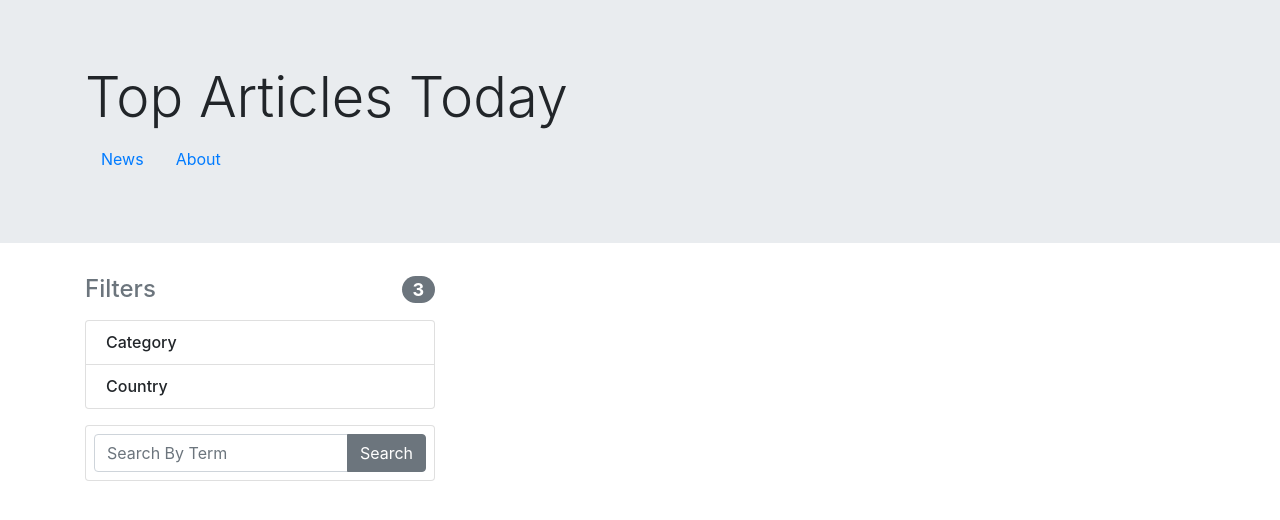
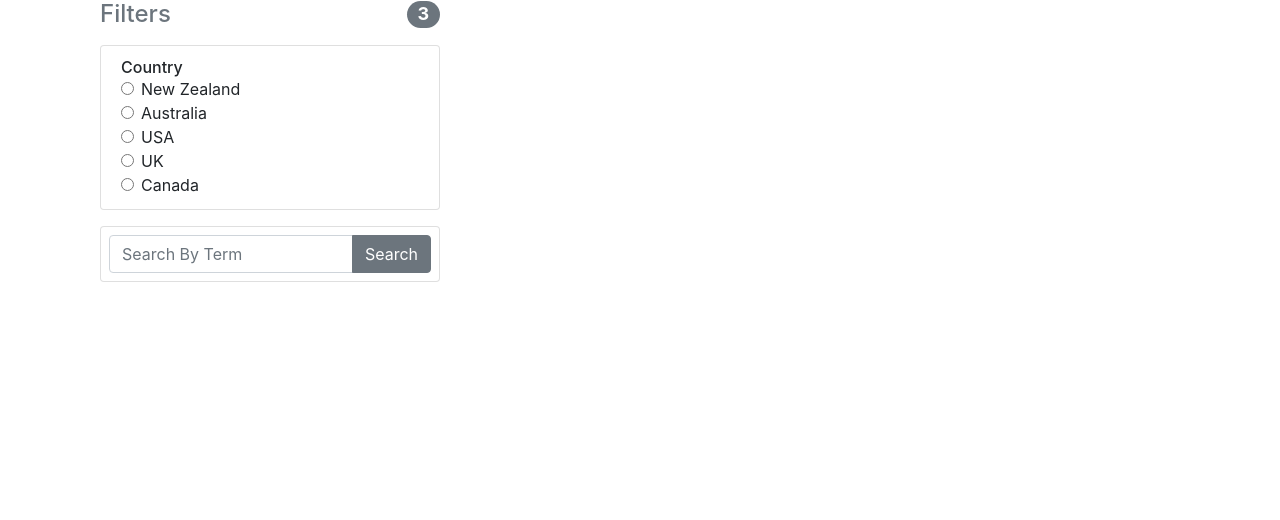
Before and after one commit to ryleybridges/formative3.1, a website: page public/index.html in a window 1280 px wide. Drawn offline with nearby package versions, Linux system fonts and the light colour scheme; no server answers.

Commit message:
getting country filters

```diff
--- a/public/index.html
+++ b/public/index.html
@@ -8,45 +8,7 @@
   </head>
   <body>
 
-    <!-- Navigation Layout Idea No. 1 - Navbar -->
-    <!-- <div class="container">
-
-      <nav class="navbar navbar-expand-lg navbar-dark bg-dark">
-        <a class="navbar-brand" href="#">Top Articles Today</a>
-        <button class="navbar-toggler" type="button" data-toggle="collapse" data-target="#navbarNav" aria-controls="navbarNav" aria-expanded="false" aria-label="Toggle navigation">
-          <span class="navbar-toggler-icon"></span>
-        </button>
-        <div class="collapse navbar-collapse" id="navbarNav">
-          <ul class="navbar-nav">
-            <li class="nav-item active">
-              <a class="nav-link" href="#">News</a>
-            </li>
-            <li class="nav-item">
-              <a class="nav-link" href="#">About</a>
-            </li>
-          </ul>
-        </div>
-      </nav>
-
-    </div> -->
-
-    <!-- Navigation Layout Idea No. 2 - Jumbotron -->
-    <div class="jumbotron jumbotron-fluid">
-      <div class="container">
-        <h1 class="display-4">Top Articles Today</h1>
-        <ul class="nav">
-          <li class="nav-item">
-            <a class="nav-link active" href="#">News</a>
-          </li>
-          <li class="nav-item">
-            <a class="nav-link" href="#">About</a>
-          </li>
-        </ul>
-      </div>
-    </div>
-
     <div id="content" class="container">
-      <div class="row">
         <div class="col-md-4 order-md-2 mb-4">
           <h4 class="d-flex justify-content-between align-items-center mb-3">
             <span class="text-muted">Filters</span>
@@ -55,12 +17,37 @@
           <ul class="list-group mb-3">
             <li class="list-group-item d-flex justify-content-between lh-condensed">
               <div>
-                <h6 id="category" class="my-0">Category</h6>
-              </div>
-            </li>
-            <li class="list-group-item d-flex justify-content-between lh-condensed">
-              <div>
-                <h6 id="country" class="my-0">Country</h6>
+                <h6 class="my-0">Country</h6>
+                <div class="form-check">
+                  <input class="checkRadio form-check-input" type="radio" name="exampleRadios" value="nz">
+                  <label class="form-check-label">
+                    New Zealand
+                  </label>
+                </div>
+                <div class="form-check">
+                  <input class="checkRadio form-check-input" type="radio" name="exampleRadios" value="au">
+                  <label class="form-check-label">
+                    Australia
+                  </label>
+                </div>
+                <div class="form-check">
+                  <input class="checkRadio form-check-input" type="radio" name="exampleRadios" value="us">
+                  <label class="form-check-label">
+                    USA
+                  </label>
+                </div>
+                <div class="form-check">
+                  <input class="checkRadio form-check-input" type="radio" name="exampleRadios" value="gb">
+                  <label class="form-check-label">
+                    UK
+                  </label>
+                </div>
+                <div class="form-check">
+                  <input class="checkRadio form-check-input" type="radio" name="exampleRadios" value="ca">
+                  <label class="form-check-label">
+                    Canada
+                  </label>
+                </div>
               </div>
             </li>
           </ul>
@@ -74,7 +61,9 @@
             </div>
           </form>
         </div>
-      </div>
+        <div id="cardNews">
+
+        </div>
     </div>
 
     <script src="jquery/jquery.min.js" charset="utf-8"></script>
--- a/public/js/script.js
+++ b/public/js/script.js
@@ -1,9 +1,18 @@
 $(document).ready(function(){
+  let countryCode;
+
+  $('.checkRadio').click(function(){
+    countryCode = $(this).val();
+    initAjax(countryCode)
+  });
+
+  const initAjax = (country) => {
     $.ajax({
-      url: 'https://newsapi.org/v2/top-headlines?country=nz&apiKey=4eef0c7040a24bd38e258c815585c046',
+      url: `https://newsapi.org/v2/top-headlines?country=${country}&apiKey=4eef0c7040a24bd38e258c815585c046`,
       type: 'GET',
       dataType: 'json',
       success: function(data){
+        $('#cardNews').empty();
         const articles = data.articles;
         for (var i = 0; i < articles.length; i++) {
           let card = `
@@ -23,14 +32,13 @@ $(document).ready(function(){
             </div>
           </div>
           `;
-          $('#content').append(card);
-
+          $('#cardNews').append(card);
         }
       },
       error: function(){
         console.log("not good");
       }
     });
-
+  }
 
 });
```
